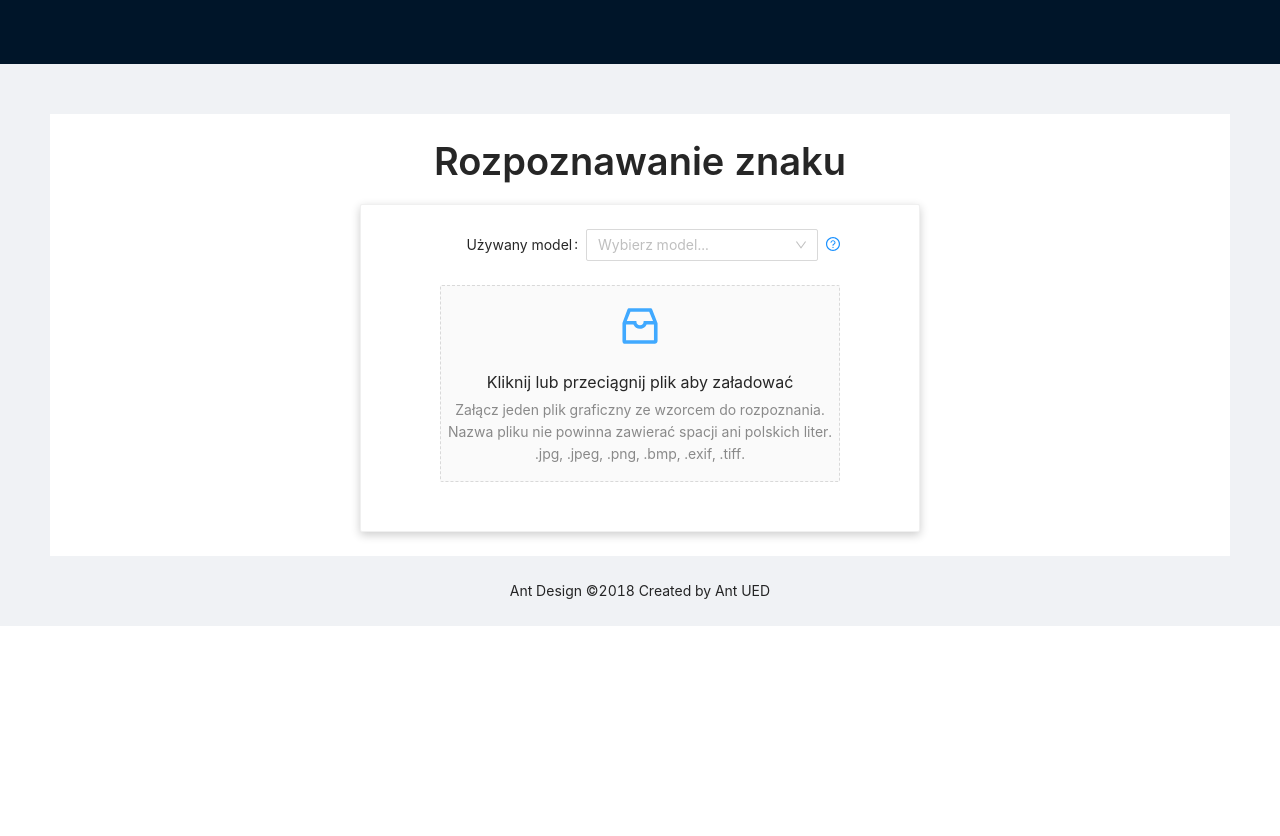
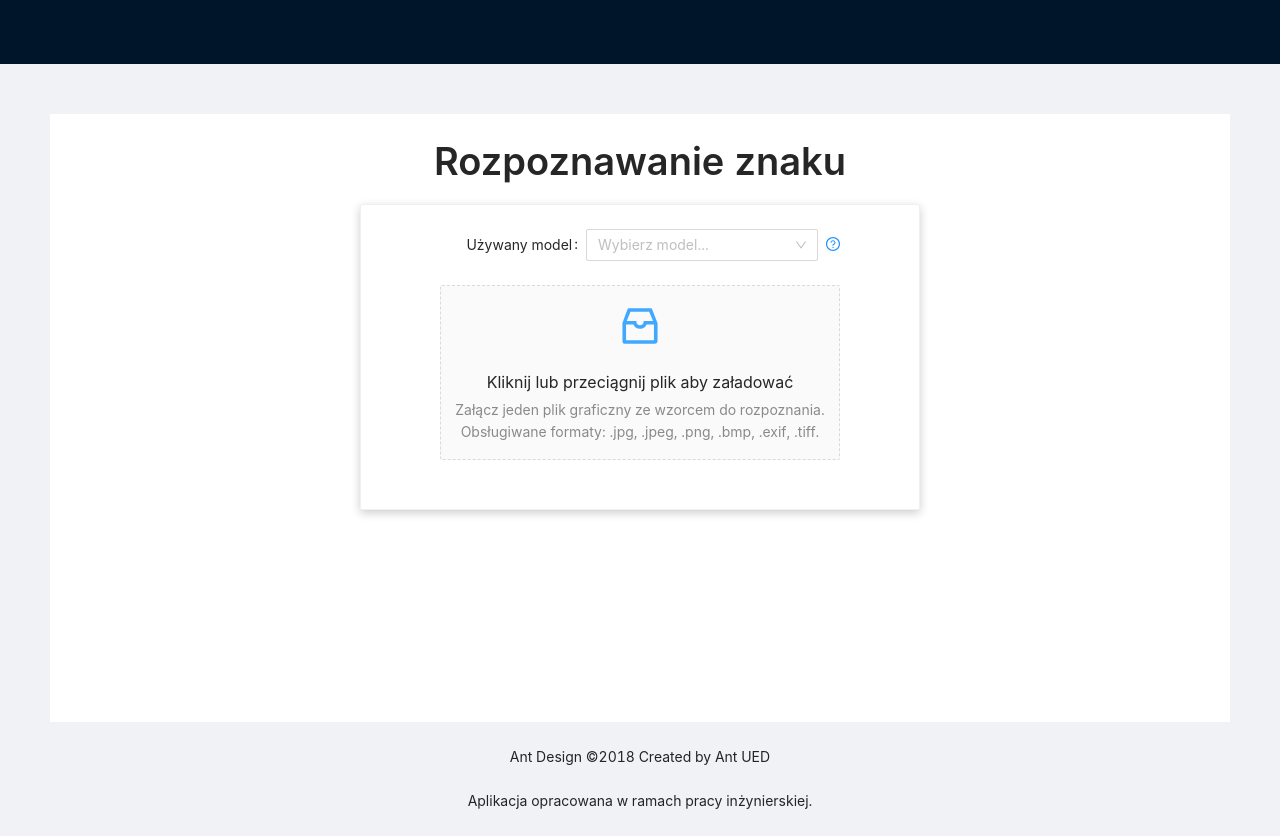
Before and after one commit to inzynierka/PatternRecogniser, a React (Create React App) app in the folder PatternRecogniser/ClientApp/: page /recognise in a window 1280 px wide. Before the commit the page ends 800 px from the top, so only its background shows below. Built offline with nearby package versions, Linux system fonts and the light colour scheme.

Commit message:
Poprawki literówek, kosmetyczne zmiany

```diff
--- a/PatternRecogniser/ClientApp/src/components/AppLayout.tsx
+++ b/PatternRecogniser/ClientApp/src/components/AppLayout.tsx
@@ -16,7 +16,10 @@ export class AppLayout extends Component {
         <Content style={{ padding: '0 50px', flex: 1}}>
           {this.props.children}
         </Content>
-        <Footer style={{ textAlign: 'center' }}>Ant Design ©2018 Created by Ant UED</Footer>
+        <Footer style={{ textAlign: 'center' }}>
+          Ant Design ©2018 Created by Ant UED <br /> <br />
+          Aplikacja opracowana w ramach pracy inżynierskiej.
+        </Footer>
       </Layout>
     );
   }
--- a/PatternRecogniser/ClientApp/src/pages/Recognise.tsx
+++ b/PatternRecogniser/ClientApp/src/pages/Recognise.tsx
@@ -62,7 +62,7 @@ const RecognisePage = () => {
 
             <Row style={{ marginTop: 50 }}>
                 <Col flex="auto">
-                    <div className="site-layout-content">
+                    <div className="site-layout-content" style={{minHeight: "76vh" }}>
                         <Row justify="space-around" align="middle">
                             <Title>Rozpoznawanie znaku</Title>
                         </Row>
@@ -102,8 +102,7 @@ const RecognisePage = () => {
                                             <p className="ant-upload-text">Kliknij lub przeciągnij plik aby załadować</p>
                                             <p className="ant-upload-hint">
                                                 Załącz jeden plik graficzny ze wzorcem do rozpoznania. <br />
-                                                Nazwa pliku nie powinna zawierać spacji ani polskich liter. <br />
-                                                .jpg, .jpeg, .png, .bmp, .exif, .tiff.
+                                                Obsługiwane formaty: .jpg, .jpeg, .png, .bmp, .exif, .tiff.
                                             </p>
                                         </Dragger>
                                         </Row>
--- a/PatternRecogniser/ClientApp/src/pages/Signin.tsx
+++ b/PatternRecogniser/ClientApp/src/pages/Signin.tsx
@@ -54,9 +54,9 @@ export default function SignIn(props : Props) {
                 valueAgain={passwordAgain}
                 messages={{
                     minLength: "Hasło zawiera więcej niż 8 znaków.",
-                    specialChar: "Hasło zawiera specjalne znaki.",
+                    specialChar: "Hasło zawiera znaki specjalne.",
                     number: "Hasło zawiera cyfrę.",
-                    capital: "Hasło zawiera wielka literę.",
+                    capital: "Hasło zawiera wielką literę.",
                     match: "Hasła są takie same.",
                 }}
             />
@@ -79,11 +79,11 @@ export default function SignIn(props : Props) {
                         rules={[
                             {
                                 required: true,
-                                message: 'Adres e-mail nie może być pusty!!',
+                                message: 'Adres e-mail nie może być pusty.',
                             },
                             {
                                 type: 'email',
-                                message: 'Proszę wprowadzić prawidłowy adres e-mail!'
+                                message: 'Proszę wprowadzić prawidłowy adres e-mail.'
                             },
                     ]}>
                         <Input prefix={<UserOutlined className="site-form-item-icon" />} placeholder="Adres e-mail" size="large" style={{ width: "60vh" }}/>
@@ -93,7 +93,7 @@ export default function SignIn(props : Props) {
                         rules={[
                             {
                                 required: true,
-                                message: 'Login nie może być pusty!',
+                                message: 'Login nie może być pusty.',
                             },
                     ]}>
                         <Input prefix={<UserOutlined className="site-form-item-icon" />} placeholder="Login" size="large" style={{ width: "60vh" }}/>
@@ -101,13 +101,13 @@ export default function SignIn(props : Props) {
 
                     <Form.Item label="Hasło" name="password" hasFeedback
                         rules={[
-                            {required: true, message: 'Proszę wprowadzić hasło!',},
+                            {required: true, message: 'Proszę wprowadzić hasło.',},
                             ( ) => ({
                                 validator(_, value) {
                                 if (!value || passwordValidate(value)) {
                                     return Promise.resolve();
                                 }
-                                return Promise.reject(new Error('Za słabe hasło!'));
+                                return Promise.reject(new Error('Za słabe hasło.'));
                                 },
                             }),
                         ]}
@@ -131,14 +131,14 @@ export default function SignIn(props : Props) {
                         rules={[
                         {
                             required: true,
-                            message: 'Proszę powtórzyć hasło!',
+                            message: 'Proszę powtórzyć hasło.',
                         },
                         ({ getFieldValue }) => ({
                             validator(_, value) {
                             if (!value || getFieldValue('password') === value) {
                                 return Promise.resolve();
                             }
-                            return Promise.reject(new Error('Wprowadzone hasła nie są takie same!'));
+                            return Promise.reject(new Error('Wprowadzone hasła nie są takie same.'));
                             },
                         }),
                         ]}
--- a/PatternRecogniser/ClientApp/src/pages/Train.tsx
+++ b/PatternRecogniser/ClientApp/src/pages/Train.tsx
@@ -77,7 +77,7 @@ const TrainPage = () => {
 
             <Row style={{ marginTop: 50 }}>
                 <Col flex="auto">
-                    <div className="site-layout-content">
+                    <div className="site-layout-content" style={{minHeight: "74vh"}}>
                         <Row justify="space-around" align="middle">
                             <Title>Trenowanie modelu</Title>
                         </Row>
```
